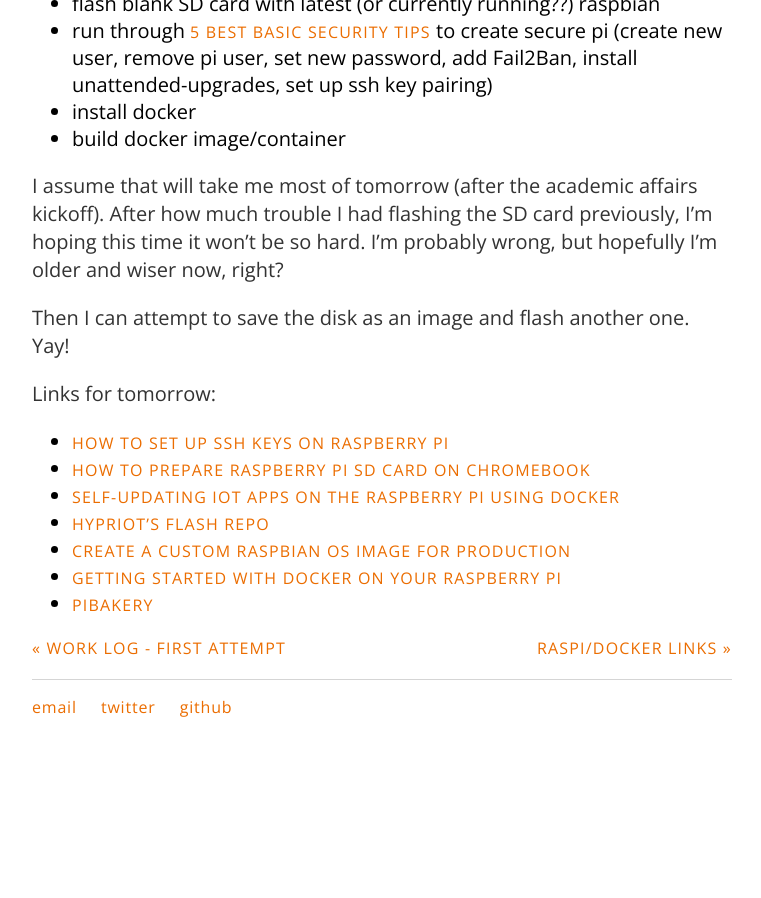
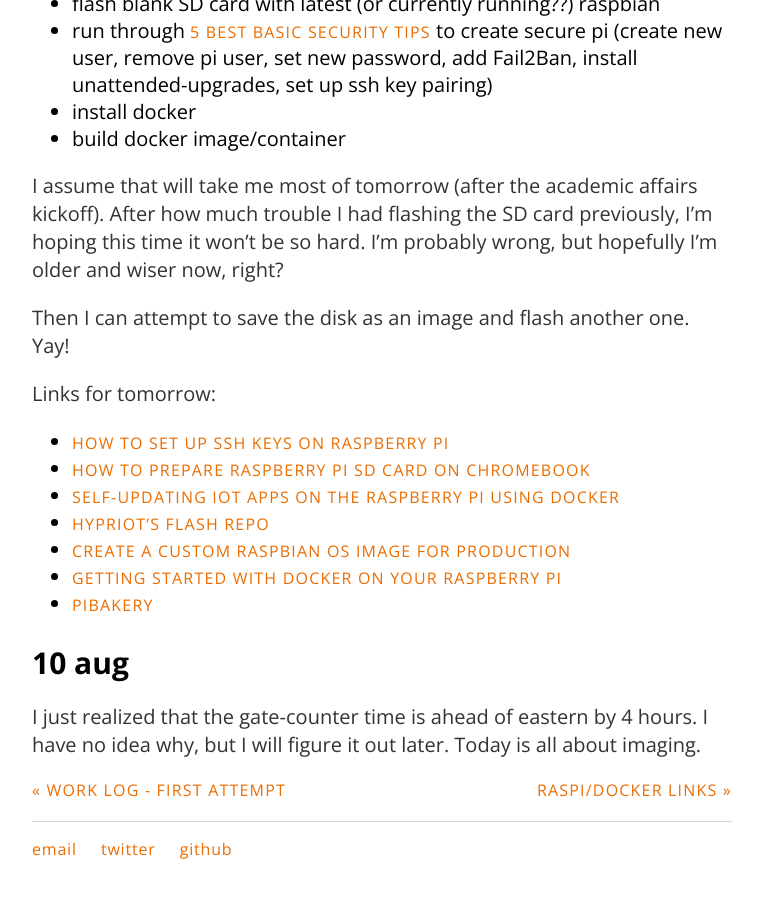
Before and after one commit to carylwyatt/carylwyatt.github.io, a Jekyll site: the page built from _posts/2018-08-06-week-of-6-august.md, in a window 1280 px wide and 900 px high, scrolled down 5718 px. Shown: the whole window, without its empty margins (258-1019 px from the left). Built offline with Jekyll 4.4.1, drawn with Linux system fonts in a browser that asks for light colours; emoji names are drawn with the system emoji font; before the commit the page ends 6476 px from its top, so only the background shows below that.

Commit message:
10 august notes

```diff
--- a/_posts/2018-08-06-week-of-6-august.md
+++ b/_posts/2018-08-06-week-of-6-august.md
@@ -144,3 +144,7 @@ Links for tomorrow:
 - [create a custom raspbian os image for production](https://medium.com/platformer-blog/creating-a-custom-raspbian-os-image-for-production-3fcb43ff3630)
 - [getting started with docker on your raspberry pi](https://blog.hypriot.com/getting-started-with-docker-on-your-arm-device/)
 - [PiBakery](https://www.raspberrypi.org/blog/pibakery/)
+
+## 10 aug
+
+I just realized that the gate-counter time is ahead of eastern by 4 hours. I have no idea why, but I will figure it out later. Today is all about imaging.
```
